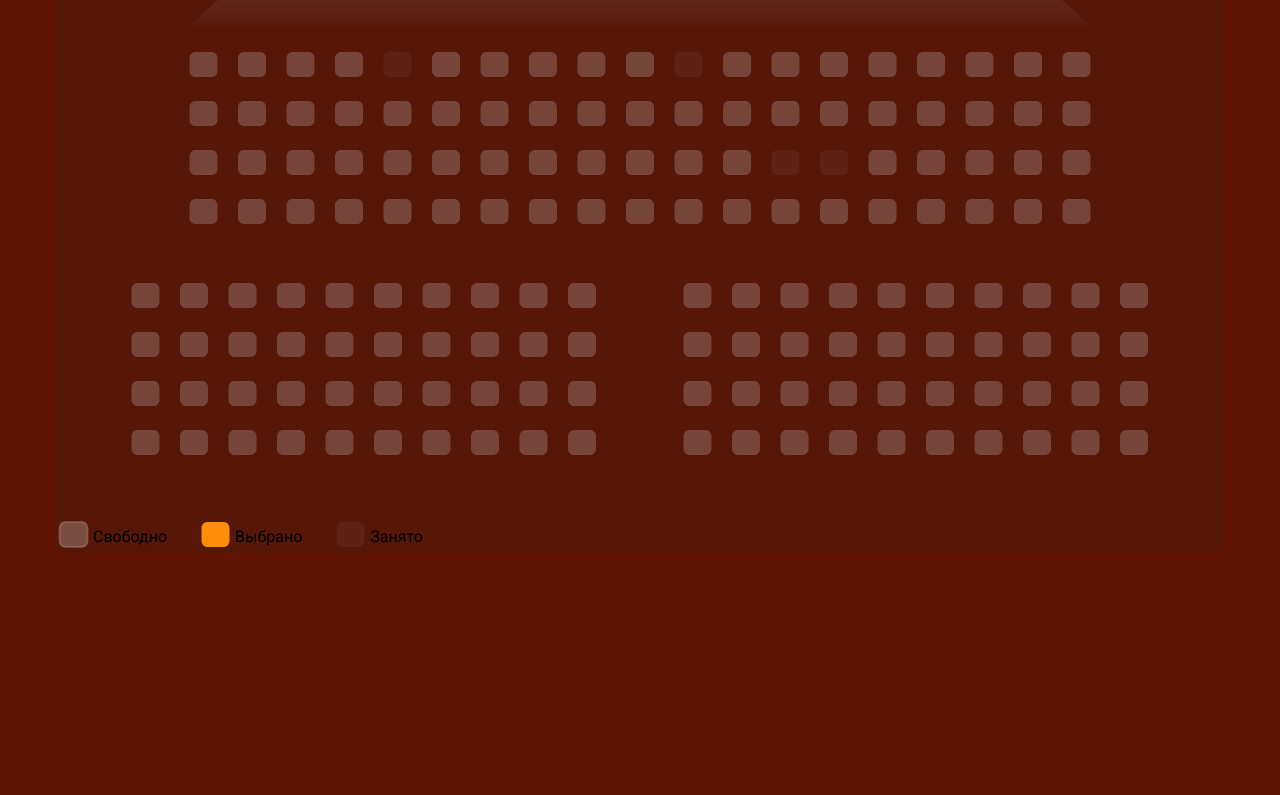
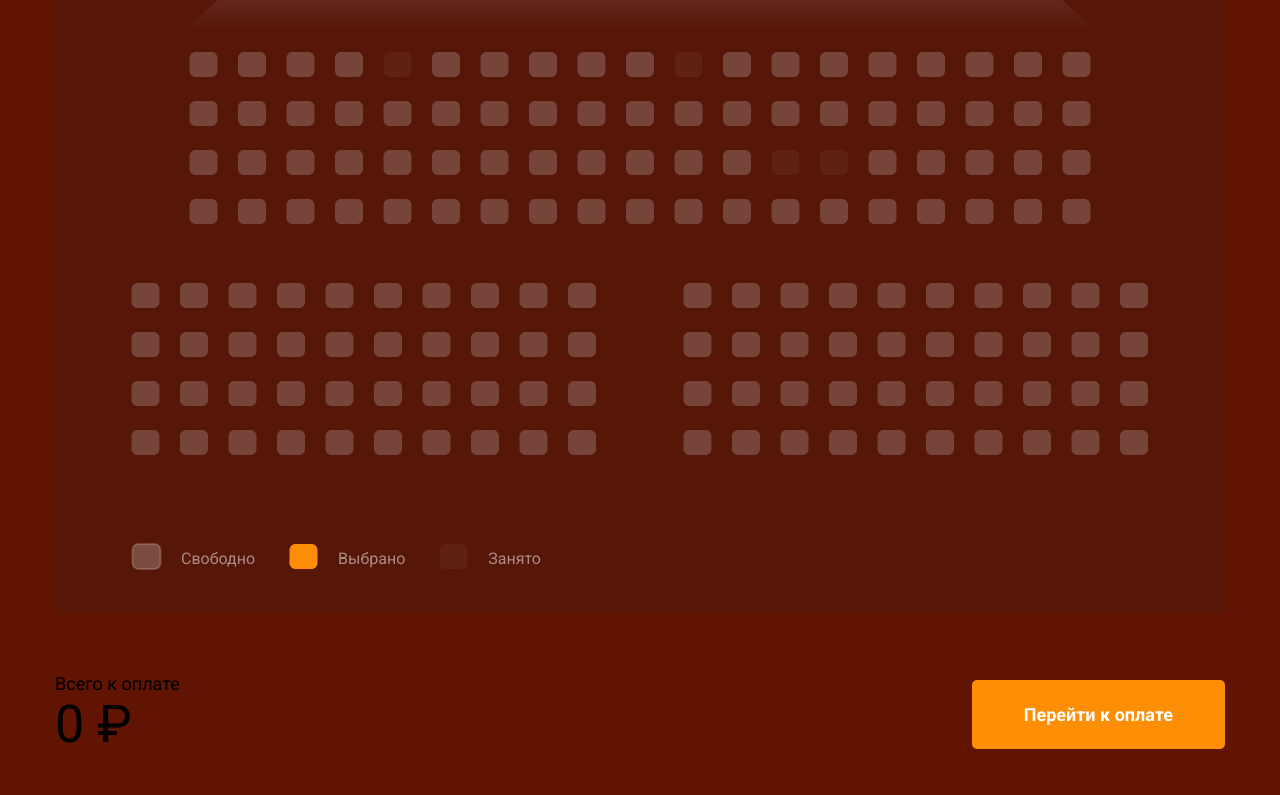
Before and after one commit to AnnaS86/cinema, a plain HTML site: page index.html in a window 1280 px wide. Shown: the part 883-1678 px from the top of the page. Before the commit the page ends 1476 px from the top, so only its background shows below. Drawn offline with Linux system fonts and the light colour scheme.

Commit message:
Урок 3 - Интерактив

```diff
--- a/css/style.css
+++ b/css/style.css
@@ -83,14 +83,27 @@ body {
     max-width: 560px;
 }
 
-/* Отсюда начался Урок 3 */
+/* Здесь закончился Урок 2*/
 
-    /* cursor: pointer;
-    margin-top: 15px; */
+    /* background-color: #fe8e05;
+    color: #621402; */
+
+
+.select {
+    background: rgba(255, 255, 255, 0.15);
+    border: 1px solid rgba(255, 255, 255, 0.5);
+    border-radius: 5px;
+    color: #fff;
+    padding: 18px;
+    cursor: pointer;
+    margin-top: 15px;
+}
 
 .select-cinema {
     min-width: 470px;
 }
+
+/* Отсюда начался Урок 3 */
 
 .scheme {
     margin-bottom: 40px;
@@ -127,6 +140,14 @@ body {
 .legend {
     display: flex;
     align-items: center;
+    /* Полосочка для отделения легенды от схемы */
+    margin-top: 1px solid rgba(255, 255, 255, 0.5);
+    /* Чтобы ограничить ширину легенды = длину полосочки */
+    max-width: 1024px;
+    margin: auto;
+    padding-top: 22px;
+    padding-bottom: 38px;
+
 
 }
 
@@ -134,5 +155,42 @@ body {
     display: flex;
     align-items: center;
     margin-right: 30px;
+    color: rgba(255, 255, 255, 0.5);
+}
+
+.legend svg {
+    margin-right: 15px;
 
 }
+
+.price {
+    padding-top: 20px;
+    padding-bottom: 40px;
+    display: flex;
+    align-items: center;
+    justify-content: space-between;
+
+}
+
+.price-label {
+    display: block;
+    font-size: 18px;
+    line-height: 21px;
+}
+
+.price-tag {
+    font-size: 52px;
+    line-height: 61px;
+}
+
+.button {
+    display: block;
+    background: #fe8e05;
+    border-radius: 5px;
+    color: #fff;
+    font-weight: bold;
+    font-size: 18px;
+    line-height: 21px;
+    padding: 24px 52px;
+    text-decoration: none;
+}
--- a/index.html
+++ b/index.html
@@ -77,7 +77,8 @@
     </header>
 
     <div class="scheme container">
-        <svg width="1170" height="600" viewBox="0 0 1170 600" fill="none" xmlns="http://www.w3.org/2000/svg">
+        <svg class="scheme-svg" width="1170" height="600" viewBox="0 0 1170 600" fill="none"
+            xmlns="http://www.w3.org/2000/svg">
             <path class="light" d="M128 115L201.04 48H968.96L1042 115H128Z" fill="url(#paint0_linear_13_374)" />
             <line x1="76" y1="43" x2="1094" y2="43" stroke="black" stroke-opacity="0.39" stroke-width="10" />
             <path
@@ -434,6 +435,19 @@
         </div>
 
     </div>
+    <div class="price container">
+
+        <div class="price-tag">
+            <span class="price-label">Всего к оплате</span>
+            <span class="price-total">0</span>
+            <span class="ruble">₽</span>
+        </div>
+        <a href="№" class="button button-pay">Перейти к оплате</a>
+
+    </div>
+
+
+    <script src="js/scripts.js"></script>
 
 </body>
 
--- /dev/null
+++ b/js/scripts.js
@@ -0,0 +1,14 @@
+const schemeSvg = document.querySelector(".scheme-svg");
+const totalPriceTag = document.querySelector(".price-total");
+let cost = 800;
+let totalPrice = 0;
+// Слушаем событие клика на схеме
+schemeSvg.addEventListener("click", (event) => {
+  // Отслеживаем кресло на котором кликнули, и если у этого нет класса "active", то добавляем его, а если есть, то удаляем
+  if (!event.target.classlist.contains("booked")) {
+    event.target.classList.toggle("active");
+    let totalSeats = schemeSvg.querySelectorAll(".active").length;
+    totalPrice = totalSeats * cost;
+    totalPriceTag.textContent = totalPrice + " ₽";
+  }
+});
```
